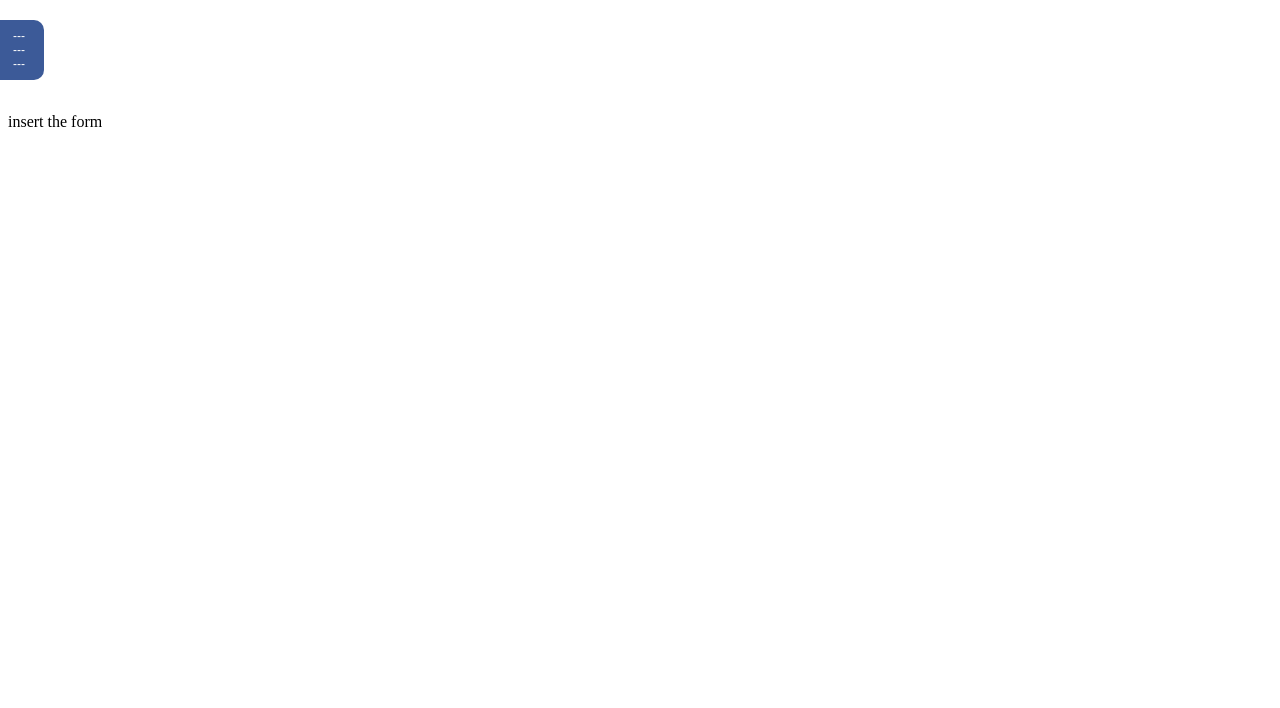
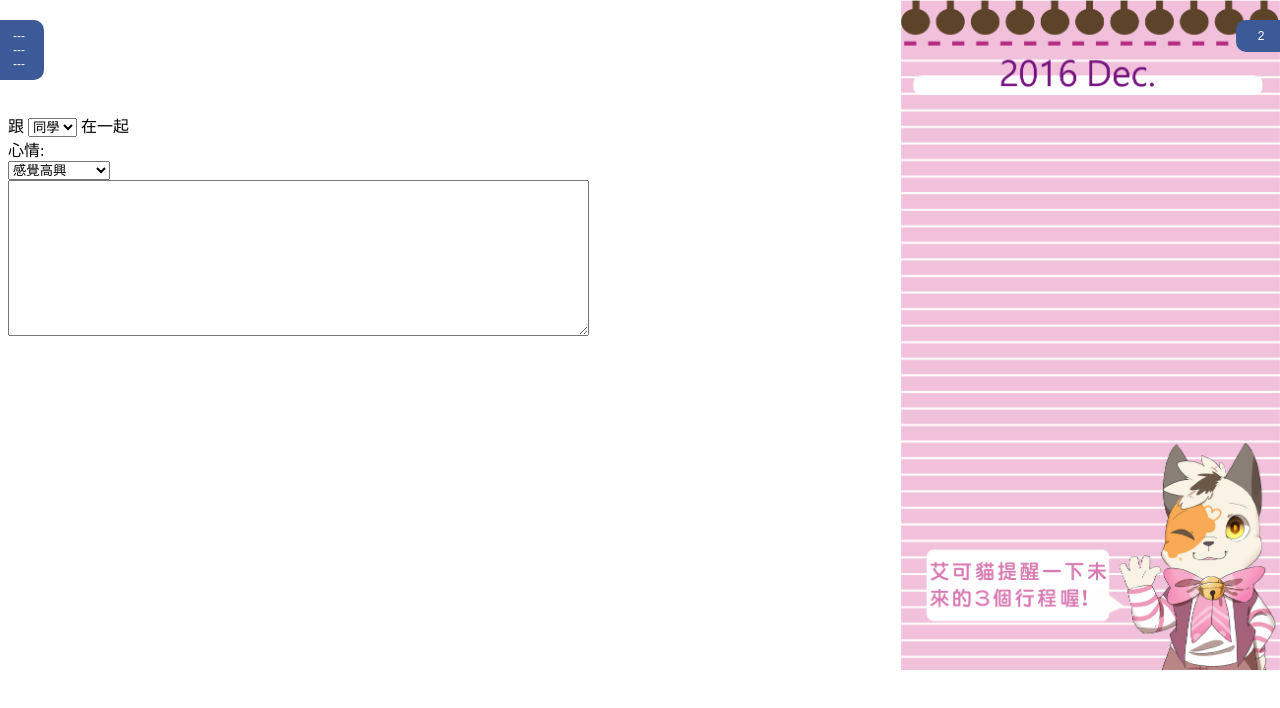
Before and after one commit to sachiko620702/GenderHackson20161203, a plain HTML site: page insert.html in a window 1280 px wide. Drawn offline with Linux system fonts and the light colour scheme.

Commit message:
no message

```diff
--- a/insert.html
+++ b/insert.html
@@ -1,11 +1,20 @@
-<!DOCTYPE html PUBLIC "-//W3C//DTD XHTML 1.0 Transitional//EN" "http://www.w3.org/TR/xhtml1/DTD/xhtml1-transitional.dtd">
-<html xmlns="http://www.w3.org/1999/xhtml">
+<!DOCTYPE html>
+<html>
 <head>
 <meta http-equiv="Content-Type" content="text/html; charset=UTF-8" />
-<title>新增日曆</title>
+<title>Untitled Document</title>
+<style>
+body {
+    background-image: url("./img/background.png");
+    background-repeat: no-repeat;
+	background-size: 380px 670px;
+    background-position: right top;
+}
+</style>
 <link rel="stylesheet" href="css/font-awesome.min.css">
 <script src="jquery/jquery-3.1.1.min.js"></script>
 <script src="jquery/menu.js"></script>
+<script src="jquery/notice.js"></script>
 </head>
 
 <body>
@@ -16,11 +25,42 @@
             <span>---</span>
         </div>
         <div id="mwt_slider_content">
-            <iframe src="menu.html" scrolling="no" frameborder="0" style="border:none; overflow:hidden; width:200px; height:270px;" allowTransparency="true"></iframe>
+            <iframe src="menu2.html" scrolling="no" frameborder="0" style="border:none; overflow:hidden; width:150px; height:270px;" allowTransparency="true"></iframe>
         </div>
     </div>
-    <div class='content'>
-    	<div id="form">insert the form</div>
+    <div id="notice_notice_slider_scroll">
+        <div id="notice_tab">
+            <span>2</span>
+        </div>
+        <div id="notice_slider_content">
+            <iframe src="notice.html" scrolling="no" frameborder="0" style="border:none; overflow:hidden; width:120px; height:270px;" allowTransparency="true"></iframe>
+        </div>
+    </div>
+    <div class='content' width="100%">
+    	<div id="calendar">
+        	跟
+            <select name="">
+            	<option >同學</option>
+                <option >伴侶</option>
+                <option >家人</option>
+                <option >朋友</option>
+                <option >其他</option>
+            </select>
+            在一起<br />
+            心情:<br />
+            <select name="">
+            	<option >感覺高興</option>
+                <option >感覺自在</option>
+                <option >感覺難受</option>
+                <option >感覺OK</option>
+                <option >感覺被傷害</option>
+                <option >感覺精神受創</option>
+                <option >感覺被威脅</option>
+                <option >感覺被監視</option>
+            </select>
+            <br />
+            <textarea name="" cols="70" rows="10"></textarea>
+        </div>
     </div>
 </body>
 </html>
```
Also changed, not shown: activities_feelings.html (+28 -6 lines), now_mood.html (+11 -9 lines).
